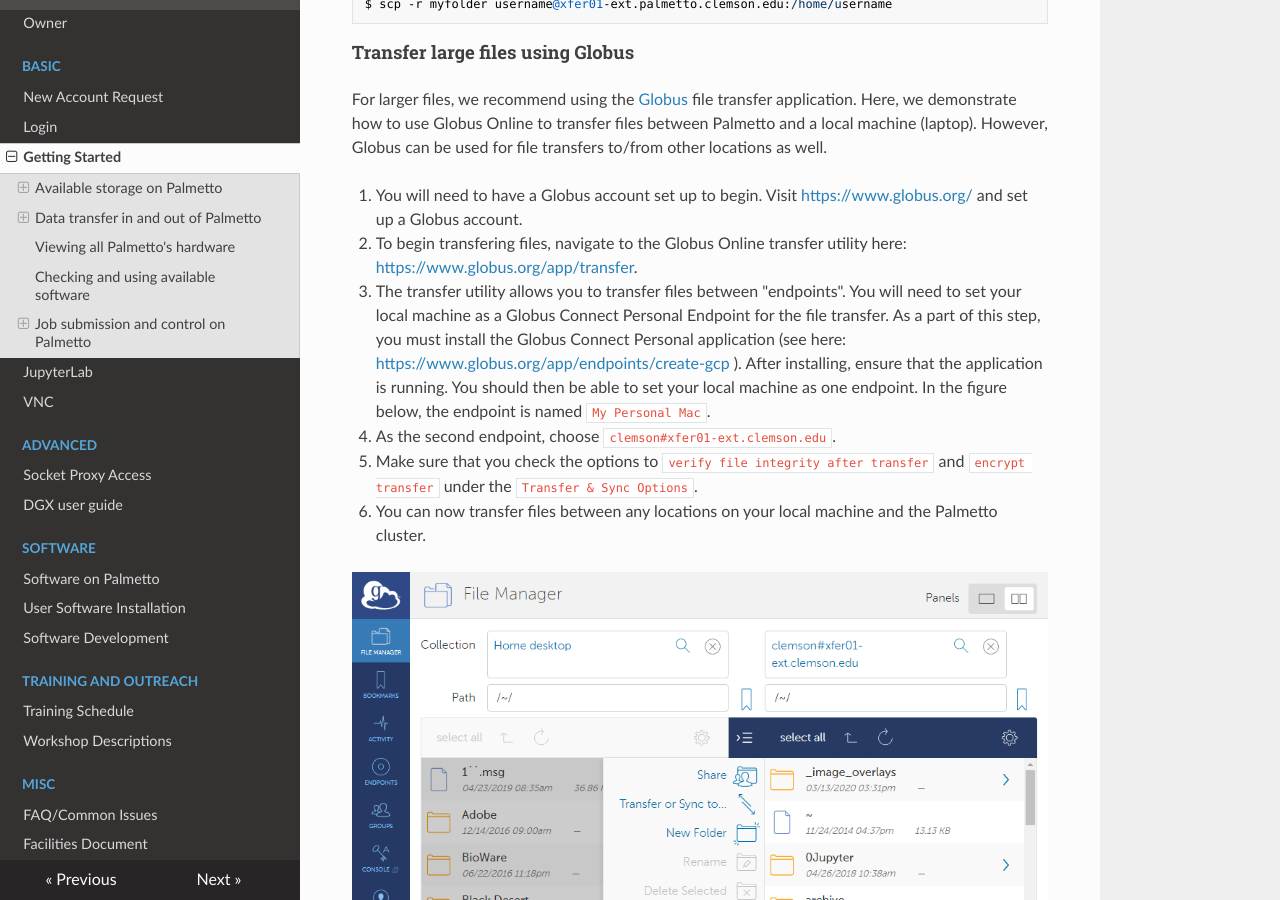
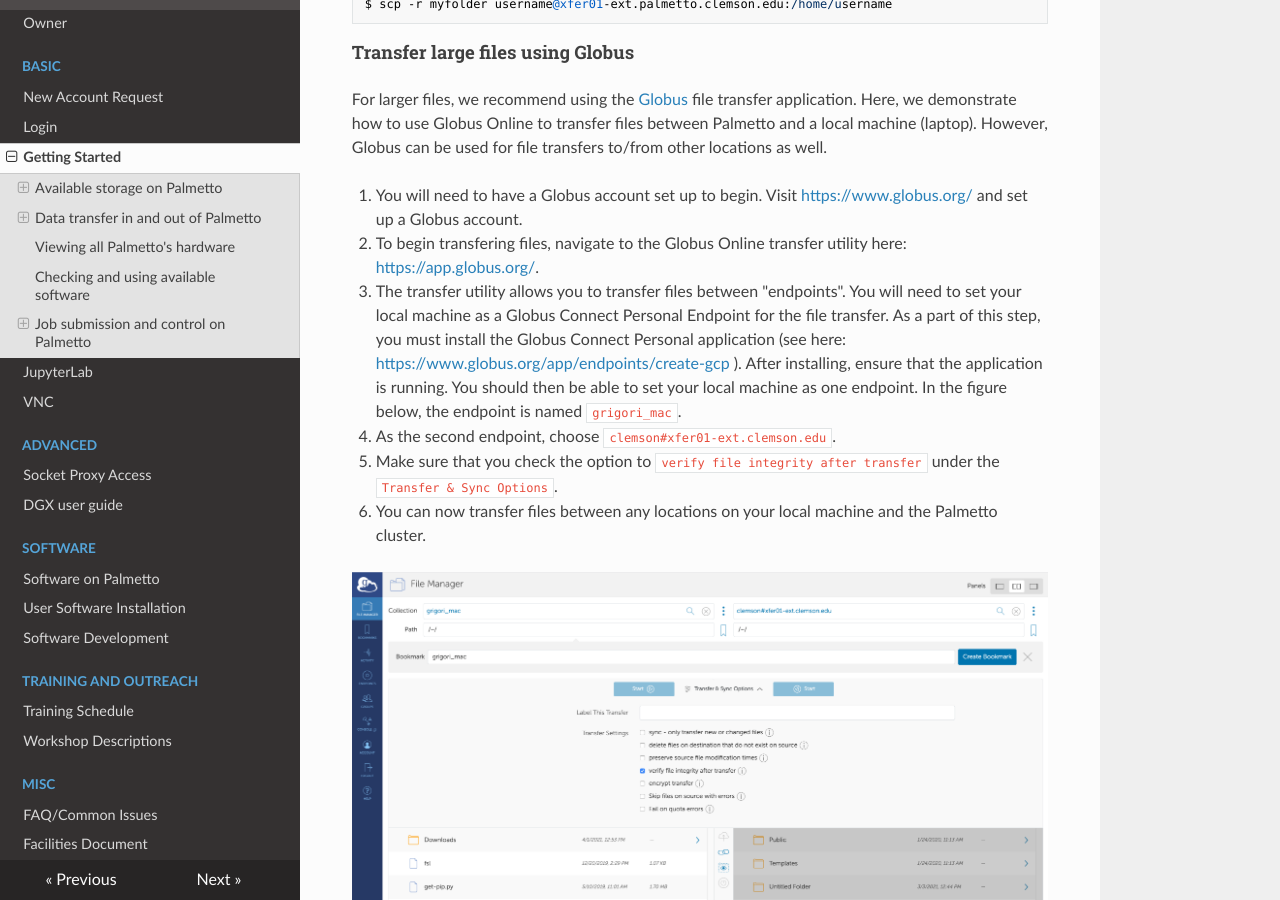
Before and after one commit to clemsonciti/palmetto-documentation, an MkDocs documentation site: the page built from docs/basic/started.md, in a window 1280 px wide and 900 px high, scrolled down 3477 px. Built offline with MkDocs 1.6.1, drawn with Linux system fonts in a browser that asks for light colours; nearby versions of some CDN libraries.

Commit message:
Globus guide updated to remove encryption; Data security statement added to owners guide

```diff
--- a/docs/basic/started.md
+++ b/docs/basic/started.md
@@ -125,7 +125,7 @@
 2.  To begin transfering files,
     navigate to the Globus Online transfer utility
     here:
-    [https://www.globus.org/app/transfer](https://www.globus.org/app/transfer).
+    [https://app.globus.org/](https://app.globus.org/).
 
 3.  The transfer utility allows you to transfer
     files between "endpoints".
@@ -139,18 +139,18 @@
     After installing,
     ensure that the application is running.
     You should then be able to set your local machine as one endpoint.
-    In the figure below, the endpoint is named `My Personal Mac`.
+    In the figure below, the endpoint is named `grigori_mac`.
 
 4.  As the second endpoint,
     choose `clemson#xfer01-ext.clemson.edu`.
 
-5. Make sure that you check the options to `verify file integrity after transfer` and `encrypt transfer` under the `Transfer & Sync Options`.
+5. Make sure that you check the option to `verify file integrity after transfer` under the `Transfer & Sync Options`.
 
 5.  You can now transfer files between any locations on your
     local machine and the Palmetto cluster.
 
 
-<img src="../../images/basic/started/palmetto_03.png" style="width:1000px">
+<img src="../../images/basic/started/globus_screen.png" style="width:1000px">
 
 
 ## Viewing all Palmetto's hardware
```
Also changed, not shown: docs/owner.md (+4 -0 lines), docs/images/basic/started/globus_screen.png (added).
